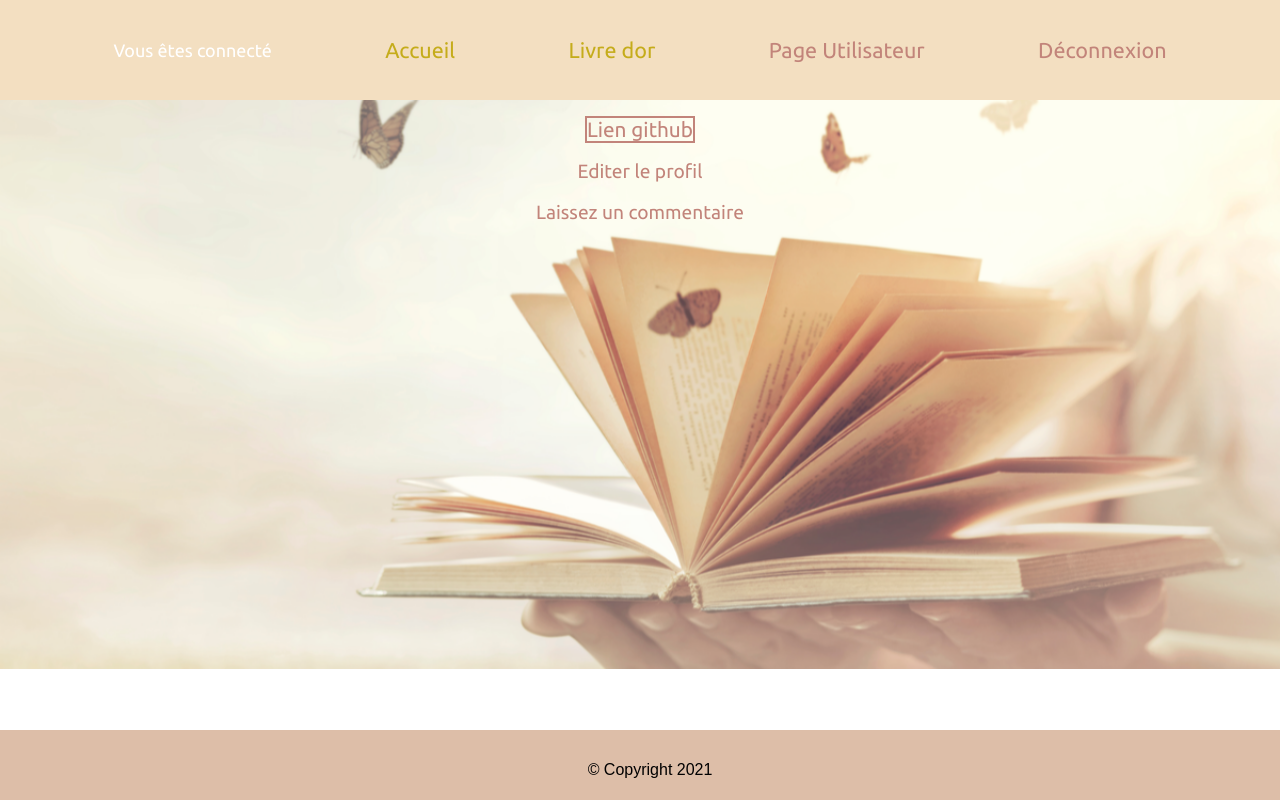
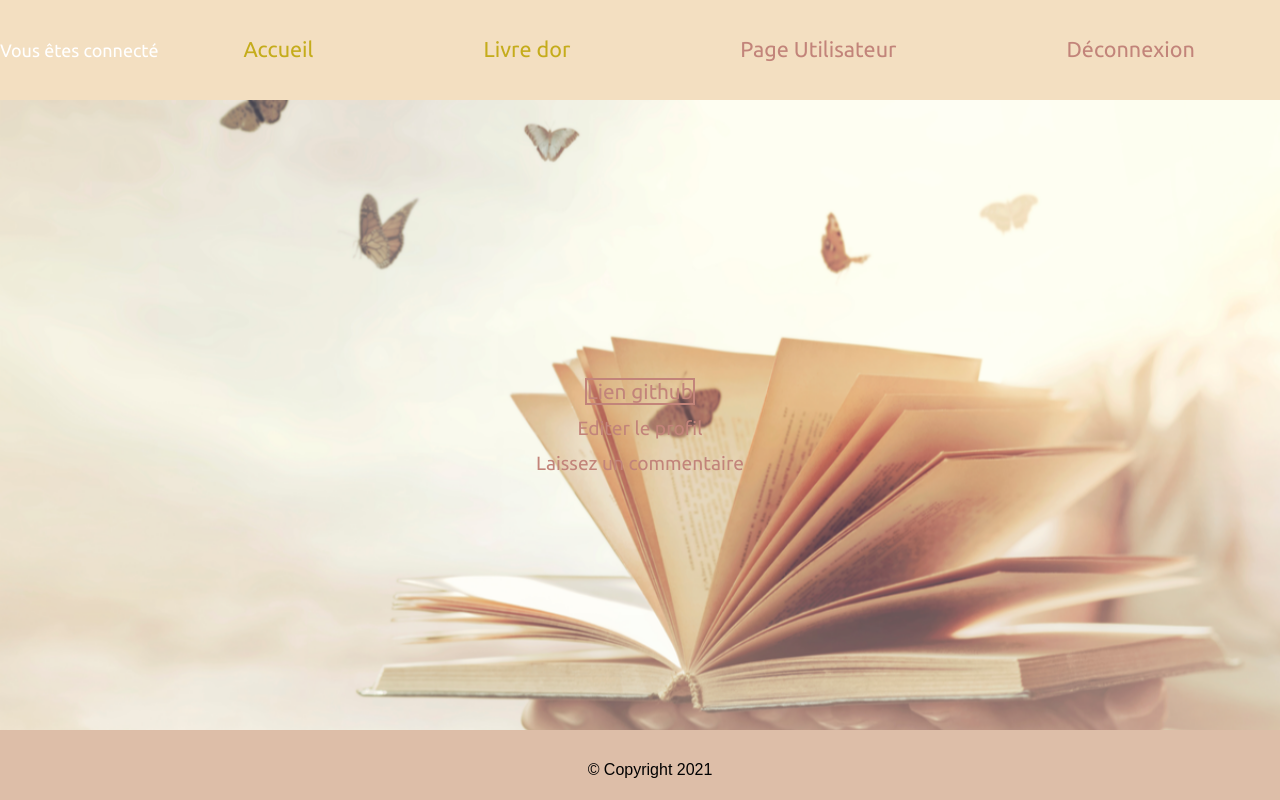
Before and after one commit to florent-regnery/livre-or, a PHP site: page /home_utilisateurs.php in a window 1280 px wide. Run offline with PHP 8.4, Linux system fonts and the light colour scheme; the visitor is signed in with stand-in values (Sample User, id 1).

Commit message:
mise à jour du projet sauvegarde des fichiers début du responsiv

```diff
--- /dev/null
+++ b/CSS/reset.css
@@ -0,0 +1,48 @@
+/* http://meyerweb.com/eric/tools/css/reset/
+   v2.0 | 20110126
+   License: none (public domain)
+*/
+
+html, body, div, span, applet, object, iframe,
+h1, h2, h3, h4, h5, h6, p, blockquote, pre,
+a, abbr, acronym, address, big, cite, code,
+del, dfn, em, img, ins, kbd, q, s, samp,
+small, strike, strong, sub, sup, tt, var,
+b, u, i, center,
+dl, dt, dd, ol, ul, li,
+fieldset, form, label, legend,
+table, caption, tbody, tfoot, thead, tr, th, td,
+article, aside, canvas, details, embed,
+figure, figcaption, footer, header, hgroup,
+menu, nav, output, ruby, section, summary,
+time, mark, audio, video {
+	margin: 0;
+	padding: 0;
+	border: 0;
+	font-size: 100%;
+	font: inherit;
+	vertical-align: baseline;
+}
+/* HTML5 display-role reset for older browsers */
+article, aside, details, figcaption, figure,
+footer, header, hgroup, menu, nav, section {
+	display: block;
+}
+body {
+	line-height: 1;
+}
+ol, ul {
+	list-style: none;
+}
+blockquote, q {
+	quotes: none;
+}
+blockquote:before, blockquote:after,
+q:before, q:after {
+	content: '';
+	content: none;
+}
+table {
+	border-collapse: collapse;
+	border-spacing: 0;
+}
--- a/CSS/style.css
+++ b/CSS/style.css
@@ -8,14 +8,17 @@ header{
     justify-content: space-evenly;
     color:white;
     font-size: large;
+    flex-wrap: wrap;
 }
 body{
     font-family: 'Ubuntu', sans-serif;
+    margin: 0%;
+}
+body > div {
     background-image: url(/livre-or/images/livre.3.png);
     background-repeat: no-repeat;
     background-size: cover;
-    margin: 0%;
-    height : calc(100%+60px);
+    height: calc(100vh - 160px);
 }
 footer {
     position: fixed;
@@ -73,8 +76,7 @@ li{ list-style-type: none;
     border: 2px solid #C2847A;
 }
 .git:hover{
-    color : #f3dfc1;
-    border : #f3dfc1;
+    color : #c5ac1b;
 }
 .inscription:hover,.connexion:hover{
     color: #1B5299;
@@ -104,3 +106,26 @@ input{
     border: 0;
     outline:0;
 }
+
+
+.menu-link {
+    display: flex;
+    justify-content: space-around;
+    flex: 2;
+}
+
+@media screen and (max-width: 720px) {
+    header > p{
+        flex: 100%;
+        text-align: center;
+    }
+}
+@media screen and (max-width: 520px) {
+    .menu-link {
+        flex-direction: column;
+        text-align: center;
+    }
+    .menu-link li {
+        padding: 10px;
+    }
+}
--- a/commentaire.php
+++ b/commentaire.php
@@ -1,4 +1,5 @@
 <?php
+session_start();
 // Nous verrifions si l'utilisateur à envoyé son commentaire et remplis le champ
 // Si il est remplis et envoyé alors nous nous connectons à la base de donnée et nous procedons à la requete
 // Si le commentaire est bien ajouté, afficher la confirmation sinon afficher l'erreur
@@ -28,7 +29,7 @@ if (isset($_POST['message'])) {
 }
 ob_start();
 ?>
-<div class="box">
+<div class="main-box">
     <h1>Livre d'or</h1>
     <div class="form">
         <form method="POST">
--- a/connexion.php
+++ b/connexion.php
@@ -1,4 +1,5 @@
 <?php
+session_start();
 // l'utilisateur c'est connecté, on sait qu'il a une variable de session
 // si on voit dans la session que la clé id existe alors je redirige l'utilsateur vers profil.php
 // sinon j'affiche mon formulaire
@@ -35,9 +36,9 @@ ob_start();
 ?>
 
 <div align="center">
-	<br />
+	<br/>
 	<h1>Connexion</h1>
-	<br />
+	<br/>
 	<form method="POST" action="" class="form">
 		<fieldset class="field">
 			<input type="login" name="loginconnect" placeholder="Identifiant.." />
--- a/header.php
+++ b/header.php
@@ -1,9 +1,16 @@
+<?php
+if (session_status() === PHP_SESSION_NONE) {
+    session_start();
+}
+?>
 <?php if (isset($_SESSION['id'])) : ?>
-    Vous êtes connecté
-     <a href="index.php" class="href">Accueil</a>
-     <a href="livre-or.php" class="href">Livre dor</a>
-     <a href="home_utilisateurs.php" class="inscription">Page Utilisateur</a>
-     <a href="deconnexion.php" class="connexion">Déconnexion</a>
+    <p>Vous êtes connecté</p>
+    <ul class="menu-link">
+        <li><a href="index.php" class="href">Accueil</a></li>
+        <li><a href="livre-or.php" class="href">Livre dor</a></li>
+        <li><a href="home_utilisateurs.php" class="inscription">Page Utilisateur</a></li>
+        <li><a href="deconnexion.php" class="connexion">Déconnexion</a></li>
+    </ul>
 <?php else : ?>
     <a href="index.php" class="href">Accueil</a>
     <a href="livre-or.php" class="href">Livre d'or</a>
--- a/home_utilisateurs.php
+++ b/home_utilisateurs.php
@@ -1,15 +1,16 @@
 <?php
-$title = "Accueil utilisateur";
+session_start();
+$title = 'Accueil utilisateur';
 ob_start();
 ?>
 <div class="main-box">
     <div class="lien">
-        <br/>
+        <br />
         <a href="https://github.com/florent-regnery/livre-or" class="git">Lien github</a>
     </div>
-    <br/>
+    <br />
     <a href="/livre-or/profil.php" class="inscription">Editer le profil</a>
-    <br/>
+    <br />
     <a href="/livre-or/commentaire.php" class="inscription">Laissez un commentaire</a>
 </div>
 
--- a/index.php
+++ b/index.php
@@ -1,10 +1,12 @@
 <?php
+session_start();
 $title = 'Accueil';
 ob_start();
 ?>
 
 <div class="main-box">
     <div class="lien">
+        <br />
         <a href="https://github.com/florent-regnery/livre-or" class="git">Lien github</a>
     </div>
 </div>
--- a/inscription.php
+++ b/inscription.php
@@ -1,4 +1,5 @@
 <?php
+session_start();
 $title = 'Inscription';
 
 // Si l'utilistauer est inscrit dans la base de donnée le rediriger vers la page home
--- a/livre-or.php
+++ b/livre-or.php
@@ -1,4 +1,6 @@
 <?php
+session_start();
+
 $title = 'Livre d\'or';
 require_once 'db.php';
 $query = "SELECT c.commentaire, c.date, u.login  FROM commentaires AS c
--- a/profil.php
+++ b/profil.php
@@ -1,4 +1,6 @@
 <?php
+session_start();
+
 // On se connecte à la base de donnée et on vérifie la session de l'utilisateur
 // Ensuite on créer des variables afin d'executer notre requete
 // Vérifier les nouvelles informations envoyé par l'utilisateur afin de modifier ses données
--- a/template.php
+++ b/template.php
@@ -1,17 +1,19 @@
 <!-- Nous vérifions si la session de l'utilisateur existe, afin de le rediriger -->
-<?php session_start(); ?>
 <!DOCTYPE html>
 <html lang="en">
+
 <head>
     <meta charset="UTF-8">
     <meta http-equiv="X-UA-Compatible" content="IE=edge">
     <meta name="viewport" content="width=device-width, initial-scale=1.0">
     <title><?= $title ?></title>
+    <link rel="stylesheet" type="text/css" href="/livre-or/CSS/reset.css" />
     <link rel="stylesheet" type="text/css" href="/livre-or/CSS/style.css" />
     <link rel="preconnect" href="https://fonts.googleapis.com">
     <link rel="preconnect" href="https://fonts.gstatic.com" crossorigin>
     <link rel="stylesheet" href="https://fonts.googleapis.com/css2?family=Ubuntu&display=swap">
 </head>
+
 <body>
     <header>
         <?php include 'header.php' ?>
```
Also changed, not shown: db.php (line endings or trailing spaces).
